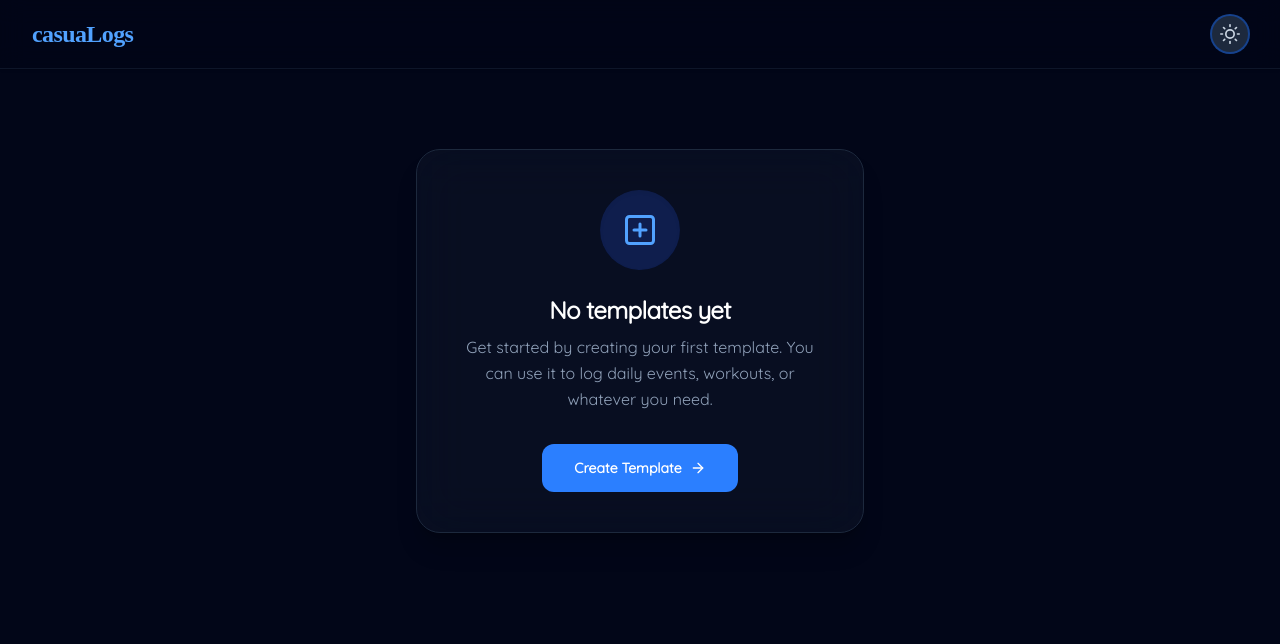
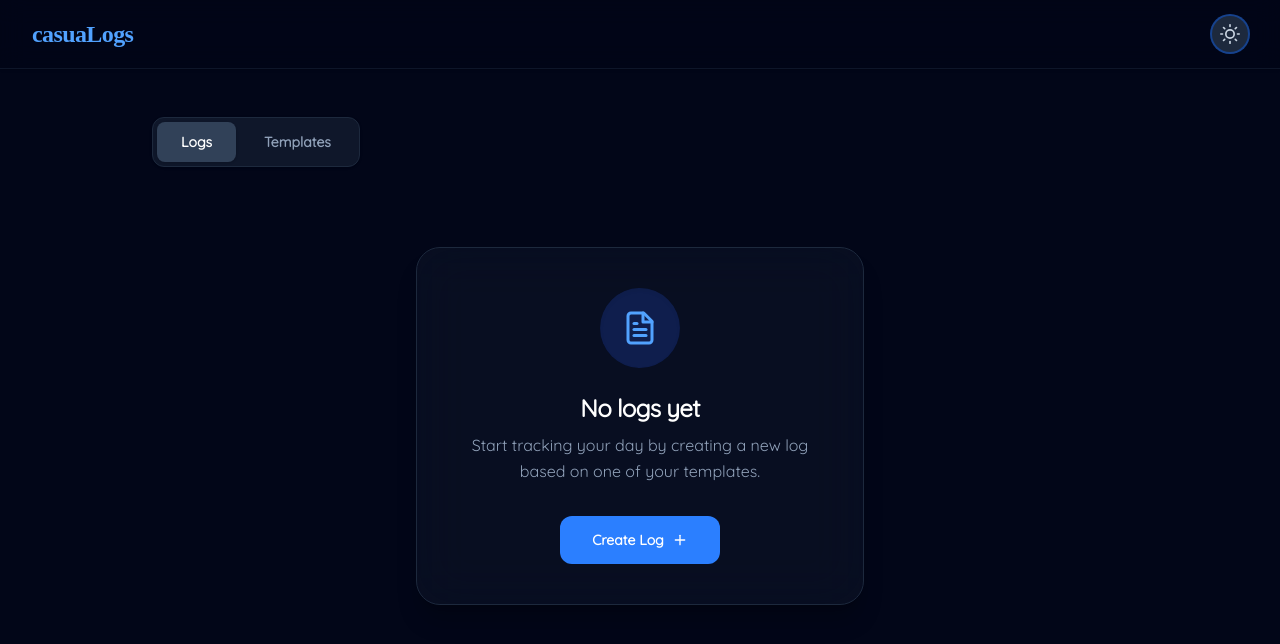
Before and after one commit to ieatcode4breakfast/casuaLogs, a React (Vite) app: page / in a window 1280 px wide. Both pictures are taken after a click on the button "Toggle dark mode". Shown: the top 644 px of the page. Built offline with nearby package versions, Linux system fonts and the light colour scheme; a web font is replaced by a local one.

Commit message:
UI polish: Swap tab colors, hoist tab state, dynamic edit header

```diff
--- a/src/App.tsx
+++ b/src/App.tsx
@@ -7,6 +7,7 @@ export type ViewState = 'home' | 'create-template';
 function App() {
   const [currentView, setCurrentView] = useState<ViewState>('home')
   const [editingTemplateId, setEditingTemplateId] = useState<string | null>(null)
+  const [homeTab, setHomeTab] = useState<'logs' | 'templates'>('logs')
 
   const [dark, setDark] = useState(() => {
     const stored = localStorage.getItem('theme')
@@ -54,7 +55,7 @@ function App() {
         </button>
       </header>
 
-      {currentView === 'home' && <HomeView onNavigate={handleNavigate} />}
+      {currentView === 'home' && <HomeView onNavigate={handleNavigate} currentTab={homeTab} onTabChange={setHomeTab} />}
       {currentView === 'create-template' && <CreateTemplateView onNavigate={handleNavigate} editingTemplateId={editingTemplateId} />}
     </div>
   )
--- a/src/components/CreateTemplateView.tsx
+++ b/src/components/CreateTemplateView.tsx
@@ -187,7 +187,7 @@ export function CreateTemplateView({ onNavigate, editingTemplateId }: CreateTemp
           <svg xmlns="http://www.w3.org/2000/svg" width="20" height="20" viewBox="0 0 24 24" fill="none" stroke="currentColor" strokeWidth="2.5" strokeLinecap="round" strokeLinejoin="round"><line x1="19" y1="12" x2="5" y2="12" /><polyline points="12 19 5 12 12 5" /></svg>
         </button>
         <h2 className="text-2xl font-bold tracking-tight text-slate-900 dark:text-white">
-          Create Template
+          {editingTemplateId ? 'Edit Template' : 'Create Template'}
         </h2>
       </div>
 
@@ -317,7 +317,7 @@ export function CreateTemplateView({ onNavigate, editingTemplateId }: CreateTemp
                 : 'cursor-pointer hover:bg-blue-700 dark:hover:bg-blue-400 hover:shadow-lg hover:shadow-blue-500/30 active:scale-95'
             }`}
           >
-            <span>Save Template</span>
+            <span>{editingTemplateId ? 'Update Template' : 'Save Template'}</span>
             <svg xmlns="http://www.w3.org/2000/svg" width="16" height="16" viewBox="0 0 24 24" fill="none" stroke="currentColor" strokeWidth="2" strokeLinecap="round" strokeLinejoin="round"><path d="M19 21H5a2 2 0 0 1-2-2V5a2 2 0 0 1 2-2h11l5 5v11a2 2 0 0 1-2 2z" /><polyline points="17 21 17 13 7 13 7 21" /><polyline points="7 3 7 8 15 8" /></svg>
           </button>
         </div>
--- a/src/components/HomeView.tsx
+++ b/src/components/HomeView.tsx
@@ -3,9 +3,11 @@ import { get } from 'idb-keyval';
 
 interface HomeViewProps {
   onNavigate: (view: 'home' | 'create-template', id?: string) => void;
+  currentTab: 'logs' | 'templates';
+  onTabChange: (tab: 'logs' | 'templates') => void;
 }
 
-export function HomeView({ onNavigate }: HomeViewProps) {
+export function HomeView({ onNavigate, currentTab, onTabChange }: HomeViewProps) {
   const [templates, setTemplates] = useState<any[]>([]);
   const [loading, setLoading] = useState(true);
 
@@ -37,10 +39,52 @@ export function HomeView({ onNavigate }: HomeViewProps) {
   }
 
   return (
-    <main className="max-w-5xl mx-auto px-4 md:px-6 py-10 md:py-20 flex flex-col min-h-[80vh]">
-      {templates.length === 0 ? (
+    <main className="max-w-5xl mx-auto px-4 md:px-6 py-8 md:py-12 flex flex-col min-h-[80vh]">
+      <div className="flex space-x-1 bg-slate-100 dark:bg-slate-800/50 p-1 rounded-xl mb-8 self-start shadow-sm border border-slate-200 dark:border-slate-800">
+        <button
+          onClick={() => onTabChange('logs')}
+          className={`px-6 py-2.5 text-sm font-semibold rounded-lg transition-all ${
+            currentTab === 'logs'
+              ? 'bg-white dark:bg-slate-700 text-slate-900 dark:text-white shadow-sm'
+              : 'text-slate-500 hover:text-slate-700 dark:text-slate-400 dark:hover:text-slate-200 hover:bg-slate-200/50 dark:hover:bg-slate-800'
+          }`}
+        >
+          Logs
+        </button>
+        <button
+          onClick={() => onTabChange('templates')}
+          className={`px-6 py-2.5 text-sm font-semibold rounded-lg transition-all ${
+            currentTab === 'templates'
+              ? 'bg-white dark:bg-slate-700 text-slate-900 dark:text-white shadow-sm'
+              : 'text-slate-500 hover:text-slate-700 dark:text-slate-400 dark:hover:text-slate-200 hover:bg-slate-200/50 dark:hover:bg-slate-800'
+          }`}
+        >
+          Templates
+        </button>
+      </div>
+
+      {currentTab === 'logs' ? (
+        <div className="w-full md:max-w-md mx-auto px-6 py-10 md:p-10 flex flex-col items-center text-center bg-white/50 dark:bg-slate-900/50 backdrop-blur-xl border-y md:border-x border-slate-200 dark:border-slate-800 rounded-3xl shadow-xl shadow-blue-900/5 dark:shadow-black/20 mt-8 md:mt-12">
+          <div className="h-20 w-20 bg-blue-100 dark:bg-blue-900/40 text-blue-600 dark:text-blue-400 rounded-full flex items-center justify-center mb-6 shadow-inner">
+            <svg xmlns="http://www.w3.org/2000/svg" width="36" height="36" viewBox="0 0 24 24" fill="none" stroke="currentColor" strokeWidth="2" strokeLinecap="round" strokeLinejoin="round"><path d="M14.5 2H6a2 2 0 0 0-2 2v16a2 2 0 0 0 2 2h12a2 2 0 0 0 2-2V7.5L14.5 2z"/><polyline points="14 2 14 8 20 8"/><line x1="16" y1="13" x2="8" y2="13"/><line x1="16" y1="17" x2="8" y2="17"/><line x1="10" y1="9" x2="8" y2="9"/></svg>
+          </div>
+          <h2 className="text-2xl font-bold tracking-tight text-slate-900 dark:text-white mb-2">
+            No logs yet
+          </h2>
+          <p className="text-slate-500 dark:text-slate-400 mb-8 max-w-sm leading-relaxed">
+            Start tracking your day by creating a new log based on one of your templates.
+          </p>
+          <button
+            type="button"
+            className="cursor-pointer group relative inline-flex items-center gap-2 px-8 py-3.5 text-sm font-semibold rounded-xl bg-blue-600 text-white hover:bg-blue-700 dark:bg-blue-500 dark:hover:bg-blue-400 overflow-hidden transition-all duration-300 hover:scale-105 hover:shadow-lg hover:shadow-blue-500/30 focus-visible:outline-2 focus-visible:outline-offset-2 focus-visible:outline-blue-500 active:scale-95"
+          >
+            <span>Create Log</span>
+            <svg className="transition-transform duration-300 group-hover:translate-x-1" xmlns="http://www.w3.org/2000/svg" width="16" height="16" viewBox="0 0 24 24" fill="none" stroke="currentColor" strokeWidth="2" strokeLinecap="round" strokeLinejoin="round"><line x1="12" y1="5" x2="12" y2="19"/><line x1="5" y1="12" x2="19" y2="12"/></svg>
+          </button>
+        </div>
+      ) : templates.length === 0 ? (
         <div className="w-full md:max-w-md mx-auto px-6 py-10 md:p-10 flex flex-col items-center text-center bg-white/50 dark:bg-slate-900/50 backdrop-blur-xl border-y md:border-x border-slate-200 dark:border-slate-800 rounded-3xl shadow-xl shadow-blue-900/5 dark:shadow-black/20">
-          <div className="h-20 w-20 bg-blue-100 dark:bg-blue-900/40 text-blue-600 dark:text-blue-400 rounded-full flex items-center justify-center mb-6 shadow-inner">
+          <div className="h-20 w-20 bg-green-100 dark:bg-green-900/40 text-green-600 dark:text-green-400 rounded-full flex items-center justify-center mb-6 shadow-inner">
             <svg xmlns="http://www.w3.org/2000/svg" width="36" height="36" viewBox="0 0 24 24" fill="none" stroke="currentColor" strokeWidth="2" strokeLinecap="round" strokeLinejoin="round"><rect x="3" y="3" width="18" height="18" rx="2" ry="2"/><line x1="12" y1="8" x2="12" y2="16"/><line x1="8" y1="12" x2="16" y2="12"/></svg>
           </div>
           <h2 className="text-2xl font-bold tracking-tight text-slate-900 dark:text-white mb-2">
@@ -52,7 +96,7 @@ export function HomeView({ onNavigate }: HomeViewProps) {
           <button
             type="button"
             onClick={() => onNavigate('create-template')}
-            className="cursor-pointer group relative inline-flex items-center gap-2 px-8 py-3.5 text-sm font-semibold rounded-xl bg-blue-600 text-white hover:bg-blue-700 dark:bg-blue-500 dark:hover:bg-blue-400 overflow-hidden transition-all duration-300 hover:scale-105 hover:shadow-lg hover:shadow-blue-500/30 focus-visible:outline-2 focus-visible:outline-offset-2 focus-visible:outline-blue-500 active:scale-95"
+            className="cursor-pointer group relative inline-flex items-center gap-2 px-8 py-3.5 text-sm font-semibold rounded-xl bg-green-600 text-white hover:bg-green-700 dark:bg-green-500 dark:hover:bg-green-400 overflow-hidden transition-all duration-300 hover:scale-105 hover:shadow-lg hover:shadow-green-500/30 focus-visible:outline-2 focus-visible:outline-offset-2 focus-visible:outline-green-500 active:scale-95"
           >
             <span>Create Template</span>
             <svg className="transition-transform duration-300 group-hover:translate-x-1" xmlns="http://www.w3.org/2000/svg" width="16" height="16" viewBox="0 0 24 24" fill="none" stroke="currentColor" strokeWidth="2" strokeLinecap="round" strokeLinejoin="round"><line x1="5" y1="12" x2="19" y2="12"/><polyline points="12 5 19 12 12 19"/></svg>
@@ -65,7 +109,7 @@ export function HomeView({ onNavigate }: HomeViewProps) {
             <button
               type="button"
               onClick={() => onNavigate('create-template')}
-              className="cursor-pointer group relative inline-flex items-center gap-2 px-5 py-2.5 text-sm font-semibold rounded-xl bg-blue-600 text-white hover:bg-blue-700 dark:bg-blue-500 dark:hover:bg-blue-400 overflow-hidden transition-all duration-300 shadow-md shadow-blue-500/20 active:scale-95"
+              className="cursor-pointer group relative inline-flex items-center gap-2 px-5 py-2.5 text-sm font-semibold rounded-xl bg-green-600 text-white hover:bg-green-700 dark:bg-green-500 dark:hover:bg-green-400 overflow-hidden transition-all duration-300 shadow-md shadow-green-500/20 active:scale-95"
             >
               <svg xmlns="http://www.w3.org/2000/svg" width="16" height="16" viewBox="0 0 24 24" fill="none" stroke="currentColor" strokeWidth="2.5" strokeLinecap="round" strokeLinejoin="round"><line x1="12" y1="5" x2="12" y2="19"/><line x1="5" y1="12" x2="19" y2="12"/></svg>
               <span>New</span>
@@ -79,7 +123,7 @@ export function HomeView({ onNavigate }: HomeViewProps) {
                 onClick={() => onNavigate('create-template', template.id)}
                 className="bg-white/70 dark:bg-slate-900/70 backdrop-blur-sm border border-slate-200 dark:border-slate-800 rounded-2xl p-6 shadow-sm hover:shadow-md hover:-translate-y-1 transition-all duration-300 flex flex-col cursor-pointer group"
               >
-                <h3 className="text-lg font-bold text-slate-900 dark:text-white mb-2 group-hover:text-blue-600 dark:group-hover:text-blue-400 transition-colors">{template.name}</h3>
+                <h3 className="text-lg font-bold text-slate-900 dark:text-white mb-2 group-hover:text-green-600 dark:group-hover:text-green-400 transition-colors">{template.name}</h3>
                 <div className="text-sm text-slate-500 dark:text-slate-400 mt-auto pt-4 flex justify-between items-center">
                   <span>{template.blocks.length} block{template.blocks.length !== 1 ? 's' : ''}</span>
                   <span className="text-xs">{new Date(template.createdAt).toLocaleDateString()}</span>
```
Also changed, not shown: 1 other file (tests, documents, lock files or other folders).
